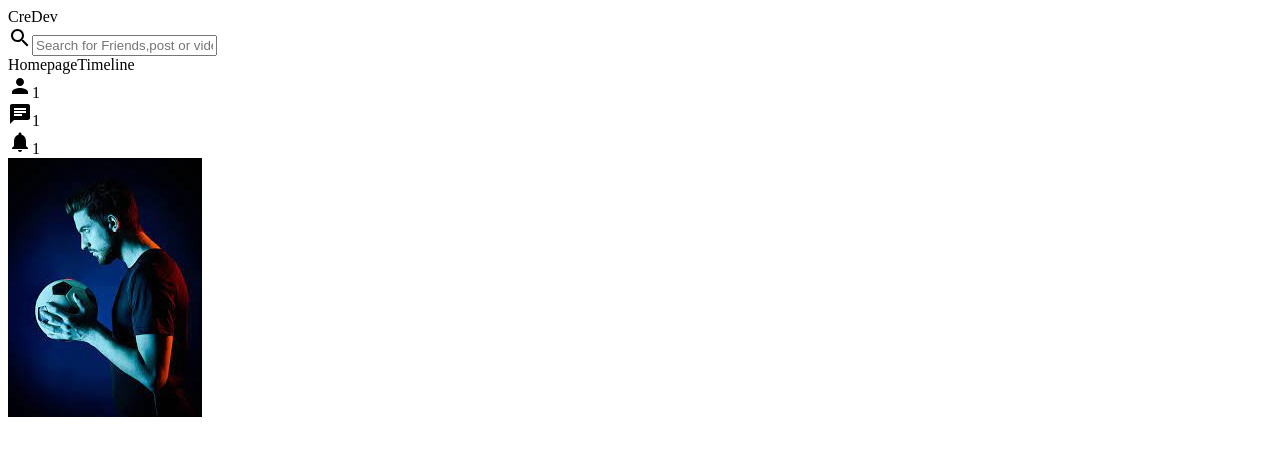
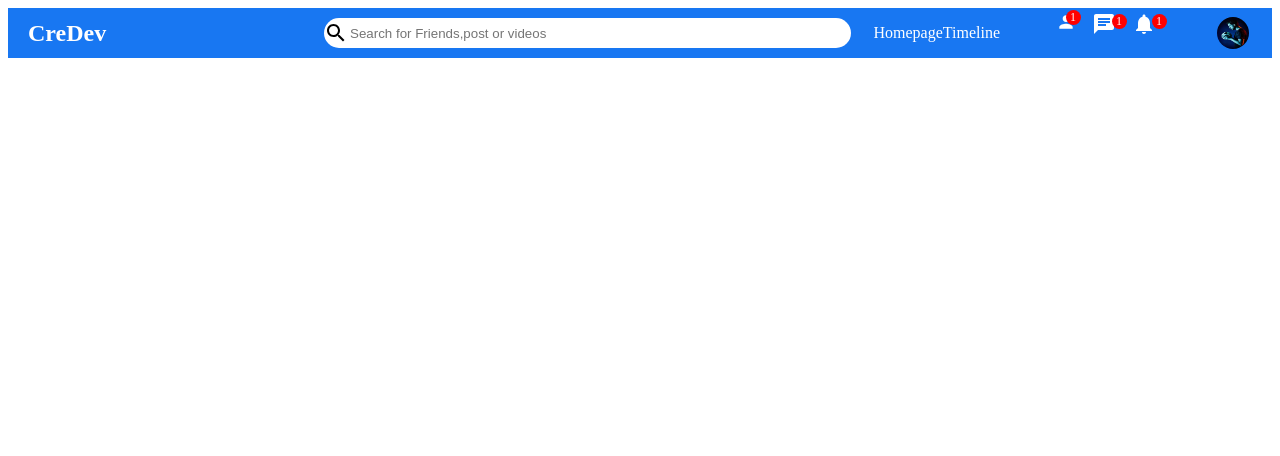
Before and after one commit to GokulkrishnaTU/Social-media, a React (Create React App) app: page / in a window 1280 px wide. Shown: the top 456 px of the page. Built offline with nearby package versions, Linux system fonts and the light colour scheme.

Commit message:
added topbar styles and completed topbar

```diff
--- a/src/components/topbar/topbar.css
+++ b/src/components/topbar/topbar.css
@@ -0,0 +1,100 @@
+.topbarContainer{
+    height: 50px;
+    width: 100%;
+    background-color: #1877f2;
+    display: flex;
+    align-items: center;
+    position: sticky;
+    top: 0;
+}
+
+.topbarLeft{
+    flex: 3 ;
+
+}
+
+.logo{
+    font-size: 24px;
+    margin-left: 20px;
+    font-weight: bold;
+    color: white;
+    cursor: pointer;
+}
+
+.topbarCenter{
+    flex: 5;
+
+}
+
+.searchbar{
+    width: 100%;
+    height: 30px;
+    background-color: white;
+    border-radius: 20px;
+    display: flex;
+    align-items: center;
+
+
+}
+.searchIcon{
+    font-size: 20px !important;
+    margin-left: 10px;
+
+}
+.searchInput{
+    border: none;
+    width: 70%;
+}
+.searchInput:focus{
+    outline: none;
+}
+
+.topbarRight{
+    flex: 4;
+    display: flex;
+    align-items: center;
+    justify-content: space-around;
+    color: white;
+
+}
+
+.topbarLink{
+    margin-right: 10px;
+    font-size: 14px;
+    cursor: pointer;
+}
+
+.topbarIcons{
+    display: flex;
+}
+
+.topbarIconItem{
+    margin-right: 16px;
+    cursor: pointer;
+    position: relative;
+}
+
+
+.topbarIconBadge{
+    width :15px;
+    height: 15px;
+    background-color: red;
+    border-radius: 50%;
+    color: white;
+    position: relative;
+    top: -26px;
+    right: -20px;
+    display: flex;
+    align-items: center;
+    justify-content: center;
+    font-size: 12px;
+
+}
+
+.topbarImage{
+    width: 32px;
+    height: 32px;
+    border-radius: 50%;
+    /* object-fit: cover; */
+    cursor: pointer;
+}
```
